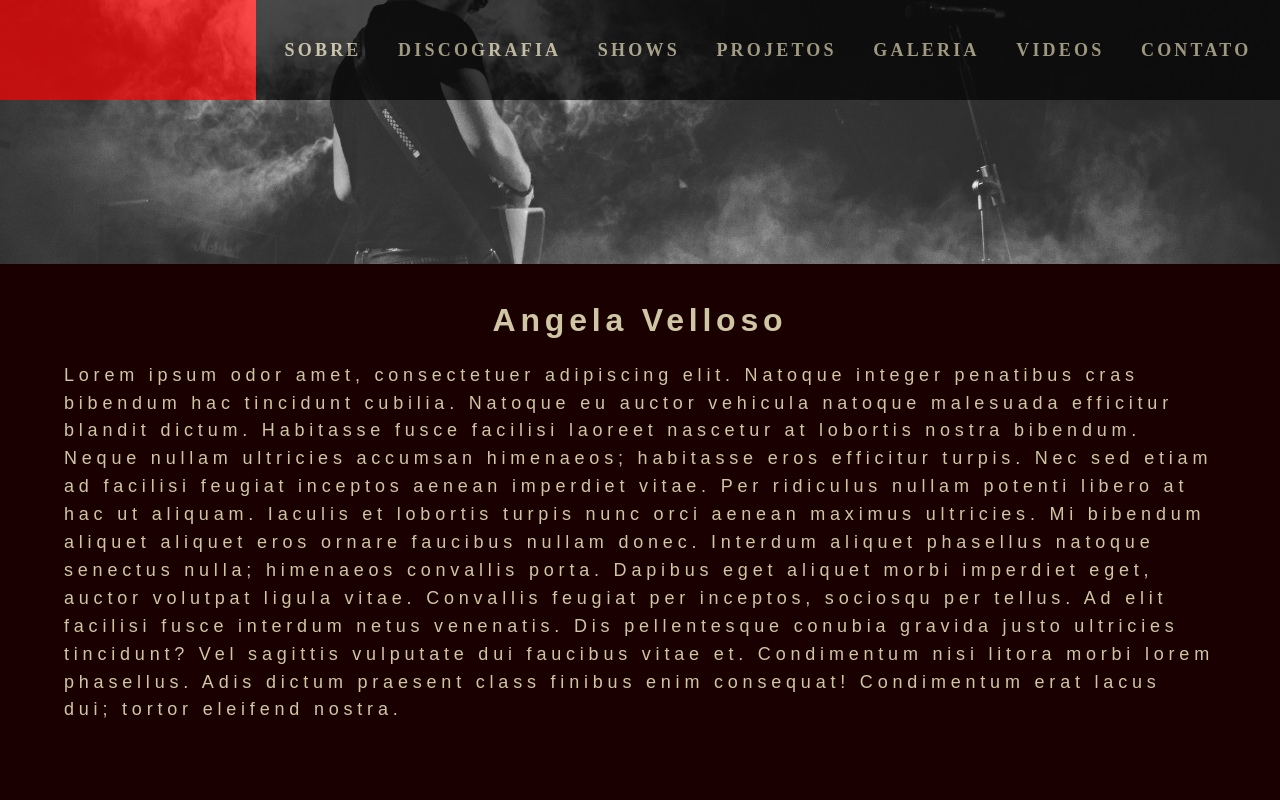
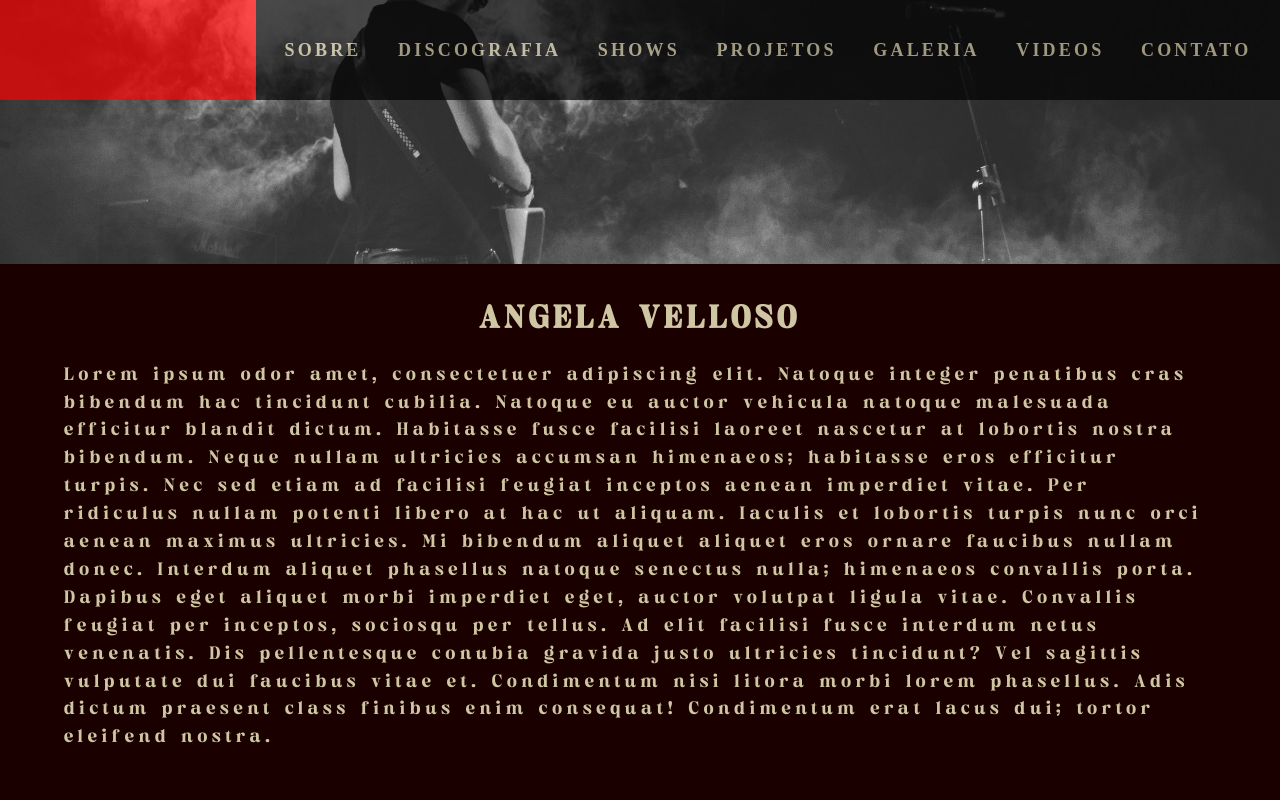
Before and after one commit to Zipudhe/angela_velloso_site, a Next.js app: page / in a window 1280 px wide. Shown: the top 800 px of the page. Built offline with nearby package versions, Linux system fonts and the light colour scheme; a web font is replaced by a local one.

Commit message:
feature: updates Sections

```diff
--- a/next.config.mjs
+++ b/next.config.mjs
@@ -1,4 +1,5 @@
 /** @type {import('next').NextConfig} */
+
 const nextConfig = {};
 
 export default nextConfig;
--- a/src/components/AboutSection/AboutSection.tsx
+++ b/src/components/AboutSection/AboutSection.tsx
@@ -14,7 +14,7 @@ Interdum aliquet phasellus natoque senectus nulla; himenaeos convallis porta. Da
 
 export const AboutSection: FC = () => {
 
-  return <Section id="sobre" title="Angela Velloso">
+  return <Section id="sobre" title="ANGELA VELLOSO">
     <TypographParagraph as="p" > {mockedText} </TypographParagraph>
   </Section>
 }
--- a/src/components/Typograph/index.tsx
+++ b/src/components/Typograph/index.tsx
@@ -20,6 +20,8 @@ const BaseTextStyle = css`
   color: ${props => props.theme.main.on_main};
   letter-spacing: 0.3rem;
   line-height: 155%;
+
+  font-famiy: var(--diary-font);
 `
 
 const GetTextProperties: (type?: TextElements, size?: TextSizes, style?: RuleSet<object>) => RuleSet<object> = (type = 'p', size = 'medium', style) => {
```
Also changed, not shown: src/assets/fonts/classical_diary/ClassicalDiary-Regular.ttf (added).
